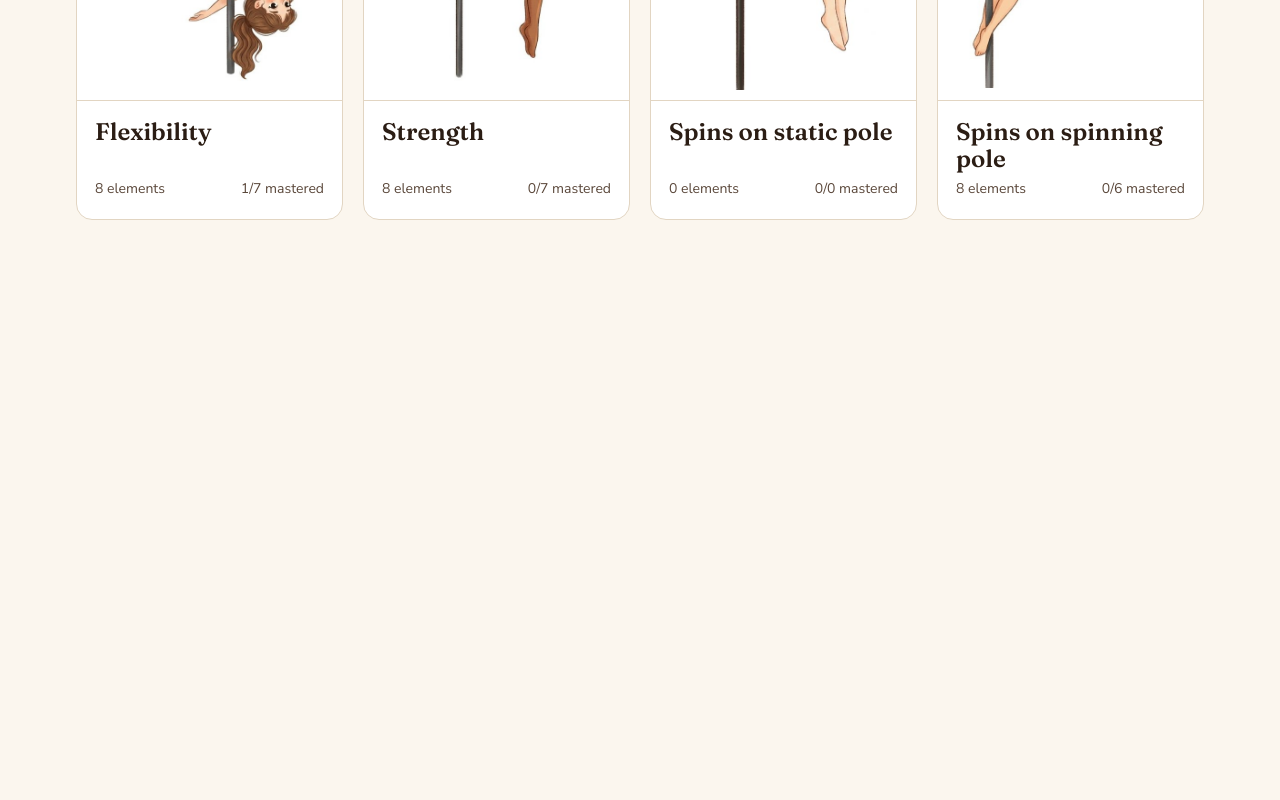
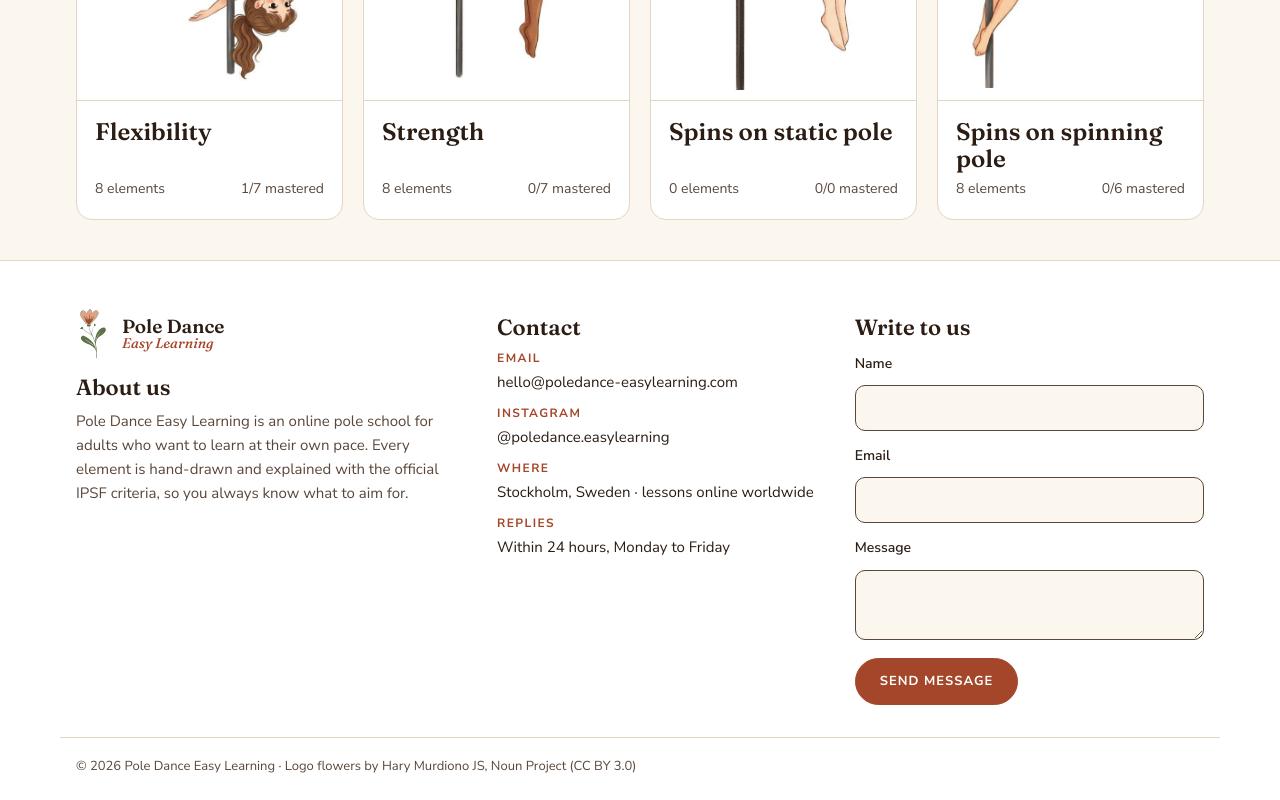
Before and after one commit to alakhmakova/pole-dance-easy-learning, a React (Vite) app: page / in a window 1280 px wide. Shown: the part 392-1192 px from the top of the page. Before the commit the page ends 800 px from the top, so only its background shows below. Built offline with nearby package versions, Linux system fonts and the light colour scheme.

Commit message:
Add layout with footer and router links

```diff
--- a/src/App.jsx
+++ b/src/App.jsx
@@ -1,17 +1,16 @@
 import { Routes, Route } from "react-router";
-import Header from './components/Header'
+import Layout from './components/Layout'
 import CatalogPage from './pages/CatalogPage'
 import CategoryPage from './pages/CategoryPage'
 
 function App() {
   return (
-    <>
-      <Header />
-      <Routes>
+    <Routes>
+      <Route element={<Layout />}>
         <Route index element={<CatalogPage />} />
         <Route path="category/:id" element={<CategoryPage />} />
-      </Routes>
-    </>
+      </Route>
+    </Routes>
   )
 }
 
--- /dev/null
+++ b/src/components/Footer.css
@@ -0,0 +1,123 @@
+.footer {
+    background-color: var(--panel);
+    border-top: 1px solid var(--line);
+    font-size: 15px;
+}
+
+/* Three columns on desktop, two on tablets, one on phones */
+.footer-grid {
+    display: grid;
+    grid-template-columns: 1.2fr 1fr 1.1fr;
+    gap: 40px;
+    padding-top: 48px;
+    padding-bottom: 32px;
+}
+
+@media (max-width: 900px) {
+    .footer-grid {
+        grid-template-columns: 1fr 1fr;
+    }
+
+    /* The form takes the whole second row */
+    .contact-form {
+        grid-column: 1 / -1;
+    }
+}
+
+@media (max-width: 560px) {
+    .footer-grid {
+        grid-template-columns: 1fr;
+    }
+}
+
+.footer-col {
+    display: flex;
+    flex-direction: column;
+    gap: 10px;
+    min-width: 0;
+}
+
+.footer-col h2 {
+    font-size: 22px;
+    margin-top: 6px;
+}
+
+.footer-col > p {
+    margin: 0;
+    color: var(--muted);
+    max-width: 42ch;
+}
+
+/* Smaller logo than in the header */
+.footer .logo p {
+    margin: 0;
+}
+
+.footer .logo img {
+    width: 34px;
+    height: 50px;
+}
+
+.footer .site-name {
+    font-size: 19px;
+}
+
+.footer .site-tagline {
+    font-size: 14px;
+}
+
+.contact-list {
+    list-style: none;
+    margin: 0;
+    padding: 0;
+    display: grid;
+    gap: 10px;
+}
+
+.contact-list li {
+    display: grid;
+    gap: 2px;
+}
+
+.contact-list b {
+    font-size: 12px;
+    font-weight: 700;
+    letter-spacing: 0.12em;
+    text-transform: uppercase;
+    color: var(--accent);
+}
+
+.contact-form label {
+    font-size: 14px;
+    font-weight: 600;
+    margin-top: 4px;
+}
+
+.contact-form input,
+.contact-form textarea {
+    width: 100%;
+    padding: 10px 12px;
+    font: inherit;
+    color: var(--text);
+    background-color: var(--bg);
+    border: 1px solid var(--muted);
+    border-radius: 10px;
+}
+
+.contact-form textarea {
+    resize: vertical;
+}
+
+.contact-form .btn {
+    align-self: flex-start;
+    margin-top: 8px;
+}
+
+.footer-bottom {
+    margin: 0 auto;
+    padding-top: 18px;
+    padding-bottom: 24px;
+    border-top: 1px solid var(--line);
+    color: var(--muted);
+    font-size: 13px;
+}
--- /dev/null
+++ b/src/components/Footer.jsx
@@ -0,0 +1,62 @@
+// Link (imported from "react-router") is used instead of a plain <a> for pages inside the site.
+// Write to="/" instead of href="/". A plain <a> reloads the whole site,
+// Link only switches the page, without a reload.
+// About and Contact stay plain <a href="#about"> / <a href="#contact">: they are anchors
+// that scroll to this footer, not separate pages.
+import { Link } from "react-router";
+import './Footer.css';
+
+const siteName = "Pole Dance";
+const siteTagline = "Easy Learning";
+
+export default function Footer() {
+    return (
+        <footer className="footer">
+            <div className="container footer-grid">
+                <section id="about" className="footer-col">
+                    <Link to="/" className="logo">
+                        <img src="/images/logo.svg" alt="" />
+                        <div className="logo-text">
+                            <p className="site-name">{siteName}</p>
+                            <p className="site-tagline">{siteTagline}</p>
+                        </div>
+                    </Link>
+                    <h2>About us</h2>
+                    <p>Pole Dance Easy Learning is an online pole school for adults who want to learn at their own pace. Every element is hand-drawn and explained with the official IPSF criteria, so you always know what to aim for.</p>
+                </section>
+                <section id="contact" className="footer-col">
+                    <h2>Contact</h2>
+                    <ul className="contact-list">
+                        <li>
+                            <b>Email</b>
+                            <span>hello@poledance-easylearning.com</span>
+                        </li>
+                        <li>
+                            <b>Instagram</b>
+                            <span>@poledance.easylearning</span>
+                        </li>
+                        <li>
+                            <b>Where</b>
+                            <span>Stockholm, Sweden · lessons online worldwide</span>
+                        </li>
+                        <li>
+                            <b>Replies</b>
+                            <span>Within 24 hours, Monday to Friday</span>
+                        </li>
+                    </ul>
+                </section>
+                <form className="footer-col contact-form">
+                    <h2>Write to us</h2>
+                    <label htmlFor="contact-name">Name</label>
+                    <input type="text" name="name" id="contact-name" required />
+                    <label htmlFor="contact-email">Email</label>
+                    <input type="email" name="email" id="contact-email" required />
+                    <label htmlFor="contact-message">Message</label>
+                    <textarea name="message" id="contact-message" required></textarea>
+                    <button className="btn" type="submit">Send message</button>
+                </form>
+            </div>
+            <p className="container footer-bottom">© 2026 Pole Dance Easy Learning · Logo flowers by Hary Murdiono JS, Noun Project (CC BY 3.0)</p>
+        </footer>
+    );
+}
--- a/src/components/Header.jsx
+++ b/src/components/Header.jsx
@@ -1,4 +1,6 @@
 import './Header.css'
+import { Link } from "react-router";
+
 const siteName = "Pole Dance";
 const siteTagline = "Easy Learning";
 
@@ -6,15 +8,15 @@ export default function Header() {
     return (
         <header className="header">
             <div className="container">
-                <a href="/" className="logo">
+                <Link to="/" className="logo">
                     <img src="/images/logo.svg" alt="" />
                     <div className="logo-text">
                         <p className="site-name">{siteName}</p>
                         <p className="site-tagline">{siteTagline}</p>
                     </div>
-                </a>
+                </Link>
                 <nav className="main-menu">
-                    <a href="/">Catalog</a>
+                    <Link to="/">Catalog</Link>
                     <a href="#about">About</a>
                     <a href="#contact">Contact</a>
                 </nav>
--- /dev/null
+++ b/src/components/Layout.jsx
@@ -0,0 +1,14 @@
+// Outlet: the place where the router puts the page that matches the current address (catalog or category).
+import { Outlet } from "react-router";
+import Header from './Header'
+import Footer from './Footer'
+
+export default function Layout() {
+    return (
+        <>
+            <Header />
+            <Outlet />
+            <Footer />
+        </>
+    )
+}
```
Also changed, not shown: 2 other files (tests, documents, lock files or other folders).
